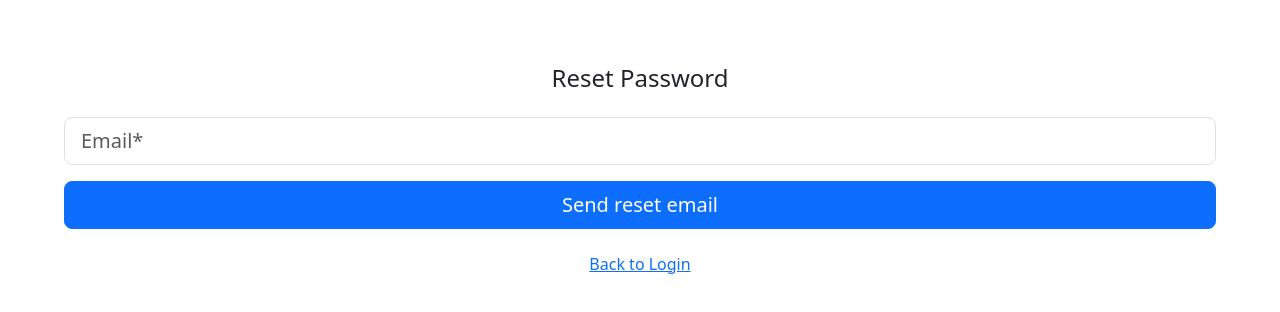
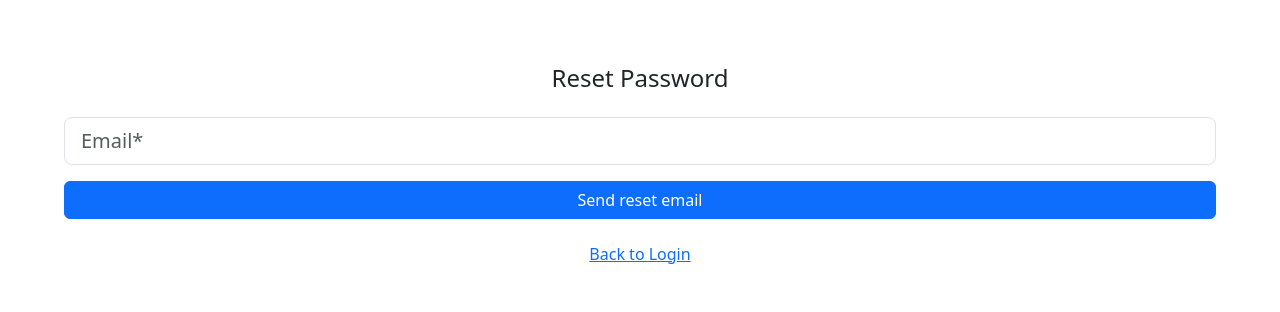
Before and after one commit to Weistin917/firebase-auth, a React (Vite) app: page /forgetPassword in a window 1280 px wide. Shown: the top 312 px of the page. Built offline with nearby package versions, Linux system fonts and the light colour scheme; no server answers.

Commit message:
6th commit. Finished forgot password page. Added forgot password button to the login page. Can send password reset email successfully.

```diff
--- a/src/components/Forget.jsx
+++ b/src/components/Forget.jsx
@@ -1,16 +1,35 @@
-import React from "react";
+import React, { useState } from "react";
 import { Form, Button } from "react-bootstrap";
-import { getAuth, sendPasswordResetEmail } from "firebase/auth";
+import { auth } from "../firebaseConfig";
+import { sendPasswordResetEmail } from "firebase/auth";
+import { useNavigate } from "react-router-dom";
 
 function Forget() {
+    const navigate = useNavigate();
+    const [email, setEmail] = useState("");
+
+    const handleSendEmail = async (e) => {
+        e.preventDefault();
+        try {
+            await sendPasswordResetEmail(auth, email);
+            navigate("/");
+        } catch (err) {
+            console.log("Error sending password reset email: ", err);
+        }
+    }
+
     return (
         <div className="d-grid gap-3">
             <h4>Reset Password</h4>
-            <Form style={{width: "100%" }}>
-                <Form.Control size="lg" type="email" placeholder="Email*" required/>
+            <Form style={{width: "100%" }} onSubmit={handleSendEmail}>
+                <Form.Group className="mb-3">
+                <Form.Control size="lg" type="email" placeholder="Email*" onChange={(e) => setEmail(e.target.value)} required/>
+                </Form.Group>
+                <div className="d-grid">
+                    <Button variant="primary" type="submit" >Send reset email</Button>
+                </div>
             </Form>
-            <Button variant="primary" type="submit" size="lg">Send reset email</Button>
-            <Button variant="link" size="md">Back to Login</Button>
+            <Button variant="link" size="md" onClick={() => navigate("/")}>Back to Login</Button>
         </div>
     );
 }
--- a/src/components/Login.jsx
+++ b/src/components/Login.jsx
@@ -62,7 +62,10 @@ function Login() {
             </Form>
             <Button variant="outline-success" size="lg" onClick={handleGoogleSignIn}>Login with Google</Button>
             <Button variant="outline-info" size="lg" onClick={handleFaceBookSignIn}>Login with FaceBook</Button>
-            <Button variant="link" size="lg" onClick={() => navigate("/register")}>Register</Button>
+            <div className="d-flex mb-2 justify-content-between">
+                <Button variant="link" size="lg" onClick={() => navigate("/register")}>Register</Button>
+                <Button variant="link" size="lg" onClick={() => navigate("/forgetPassword")}>Forgot Password?</Button>
+            </div>
             {error && (<Alert variant="danger">{error}</Alert>)}
         </div>
     );
```
